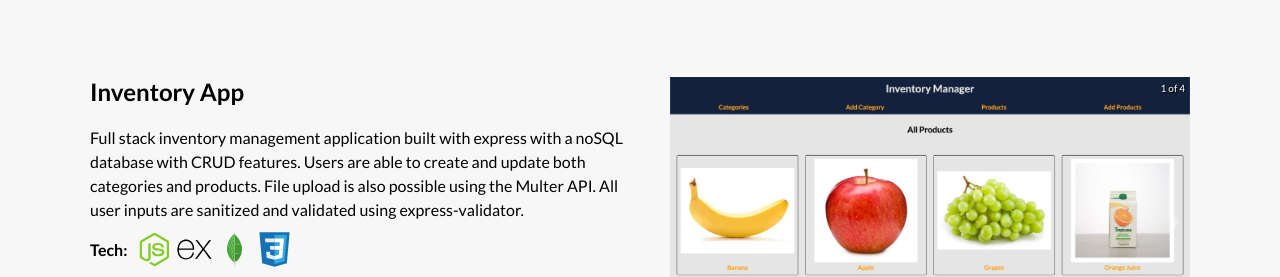
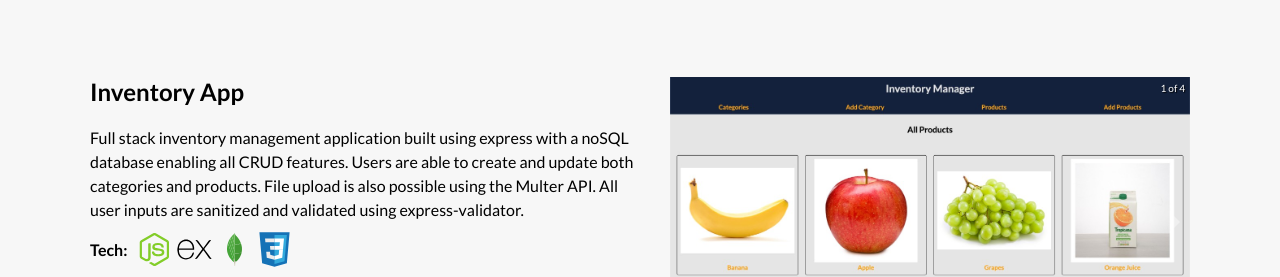
Before and after one commit to sultanp91/portfolio, a React (Create React App) app: page / in a window 1280 px wide. Shown: the part 1660-1937 px from the top of the page. Built offline with nearby package versions, Linux system fonts and the light colour scheme.

Commit message:
updated project description

```diff
--- a/src/components/projectdata.js
+++ b/src/components/projectdata.js
@@ -258,7 +258,7 @@ export const projectData = [
   {
     title: 'Inventory App',
     description:
-      'Full stack inventory management application built with express with a noSQL database with CRUD features. Users are able to create and update both categories and products. File upload is also possible using the Multer API. All user inputs are sanitized and validated using express-validator.',
+      'Full stack inventory management application built using express with a noSQL database enabling all CRUD features. Users are able to create and update both categories and products. File upload is also possible using the Multer API. All user inputs are sanitized and validated using express-validator.',
     images: [ia1, ia2, ia3, ia4],
     repo: 'https://github.com/sultanp91/inventory-app',
     live: 'https://floating-caverns-88055.herokuapp.com',
```
